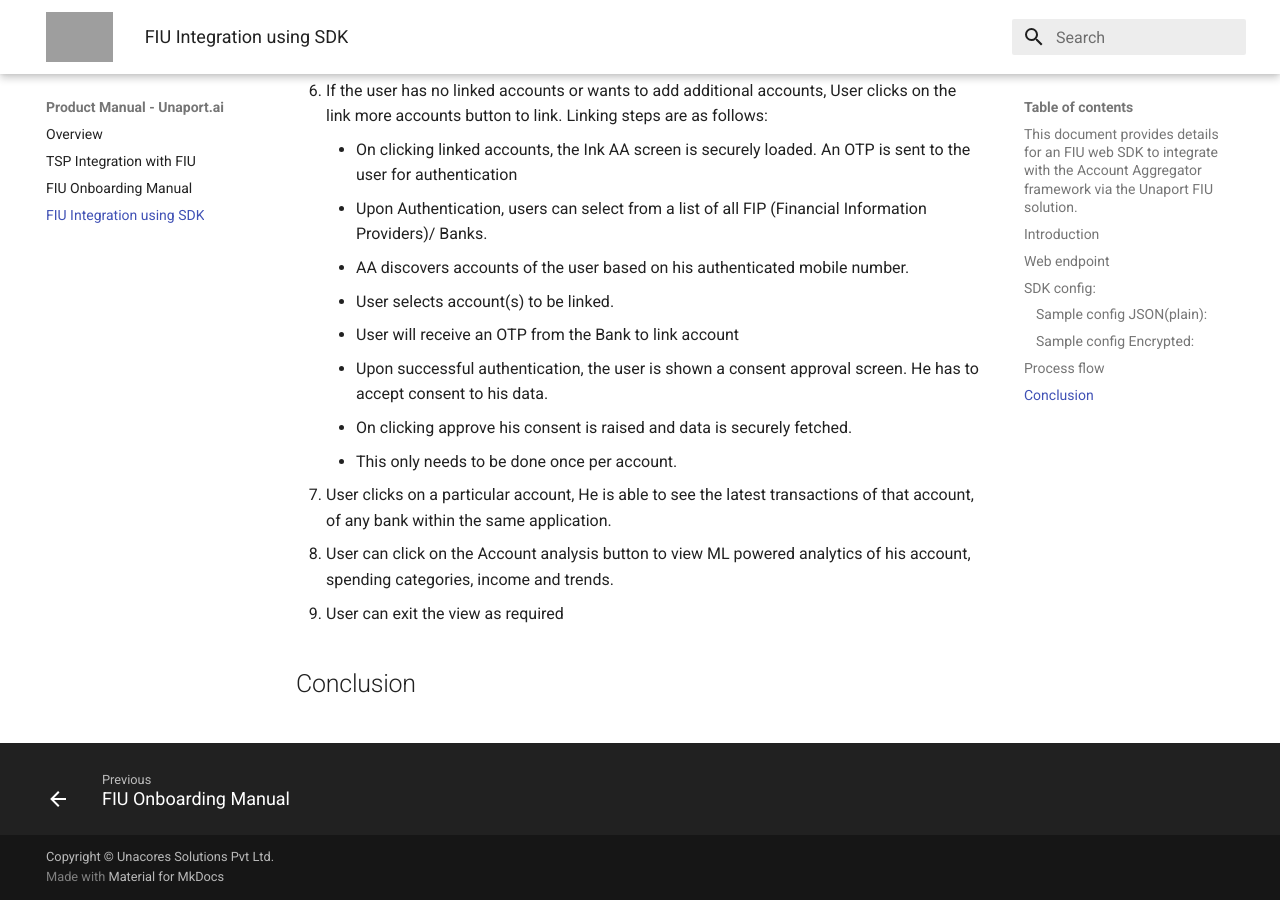
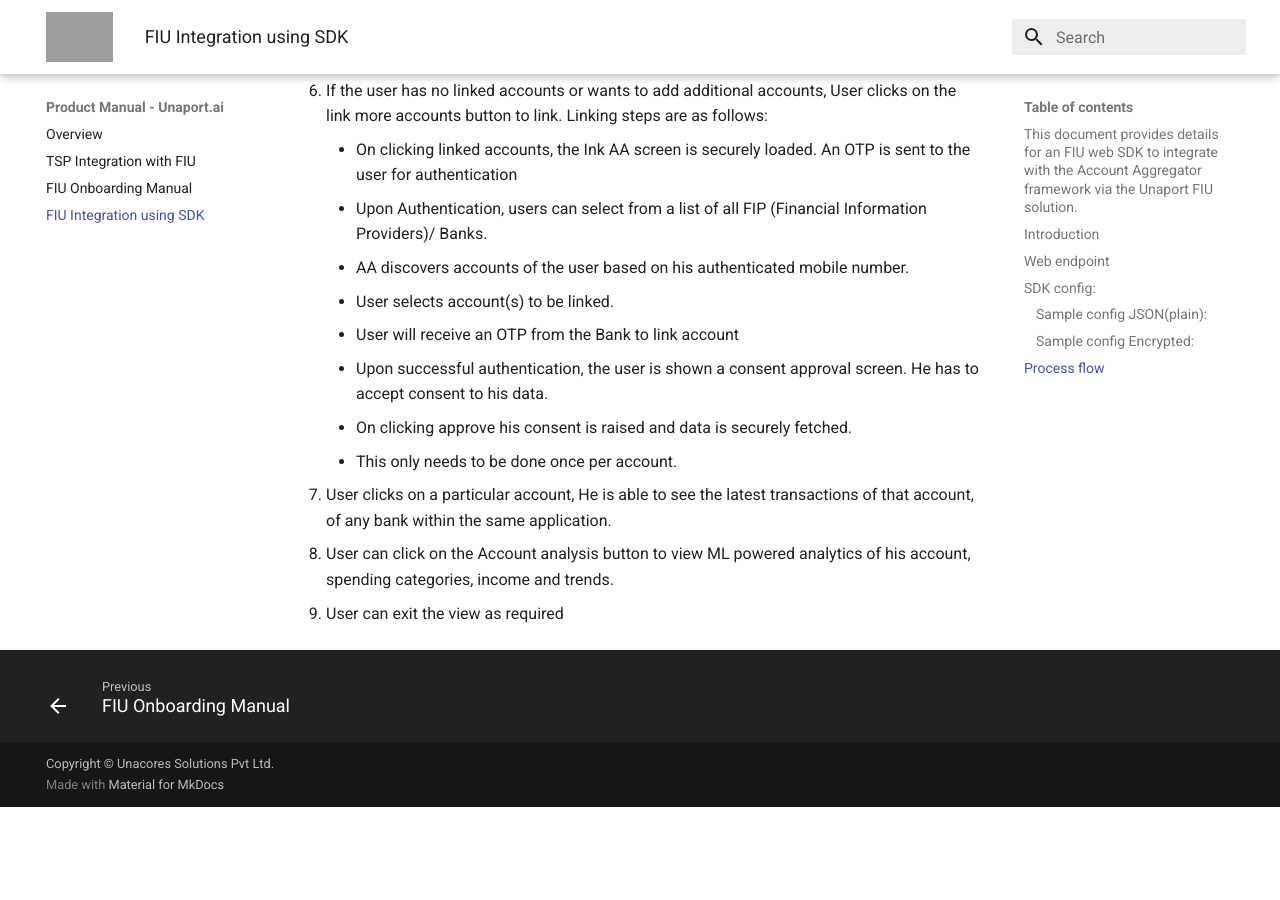
Before and after one commit to Unacores/unaport-docs, an MkDocs documentation site: the page built from docs/fiu_sdk.md, in a window 1280 px wide and 900 px high, scrolled down 3090 px. Built offline with MkDocs 1.6.1 and Material for MkDocs 9.7.7, drawn with Linux system fonts in a browser that asks for light colours; after the commit the page ends 3897 px from its top, so only the background shows below that; grey boxes are pictures that could not be loaded.

Commit message:
updated docs

```diff
--- a/docs/fiu_sdk.md
+++ b/docs/fiu_sdk.md
@@ -309,7 +309,3 @@ Optional (O)</strong>
 <li>User can click on the Account analysis button to view ML powered analytics of his account, spending categories, income and trends.</li>
 <li>User can exit the view as required</li>
 </ol>
-
-## Conclusion
-
-<!-- watermark --><div style="background-color:#FFFFFF"><p style="color:#FFFFFF; font-size: 1px">gd2md-html: xyzzy Thu Jul 25 2024</p></div>
```
